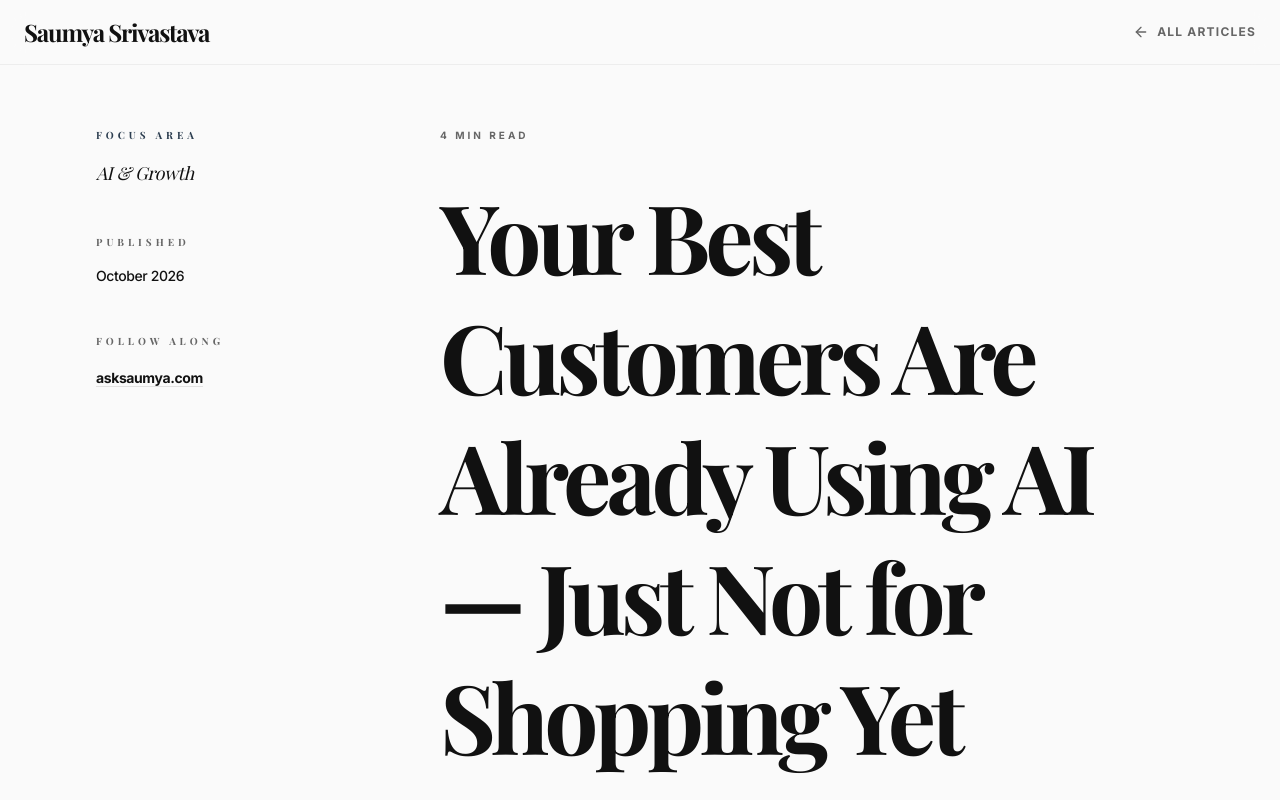
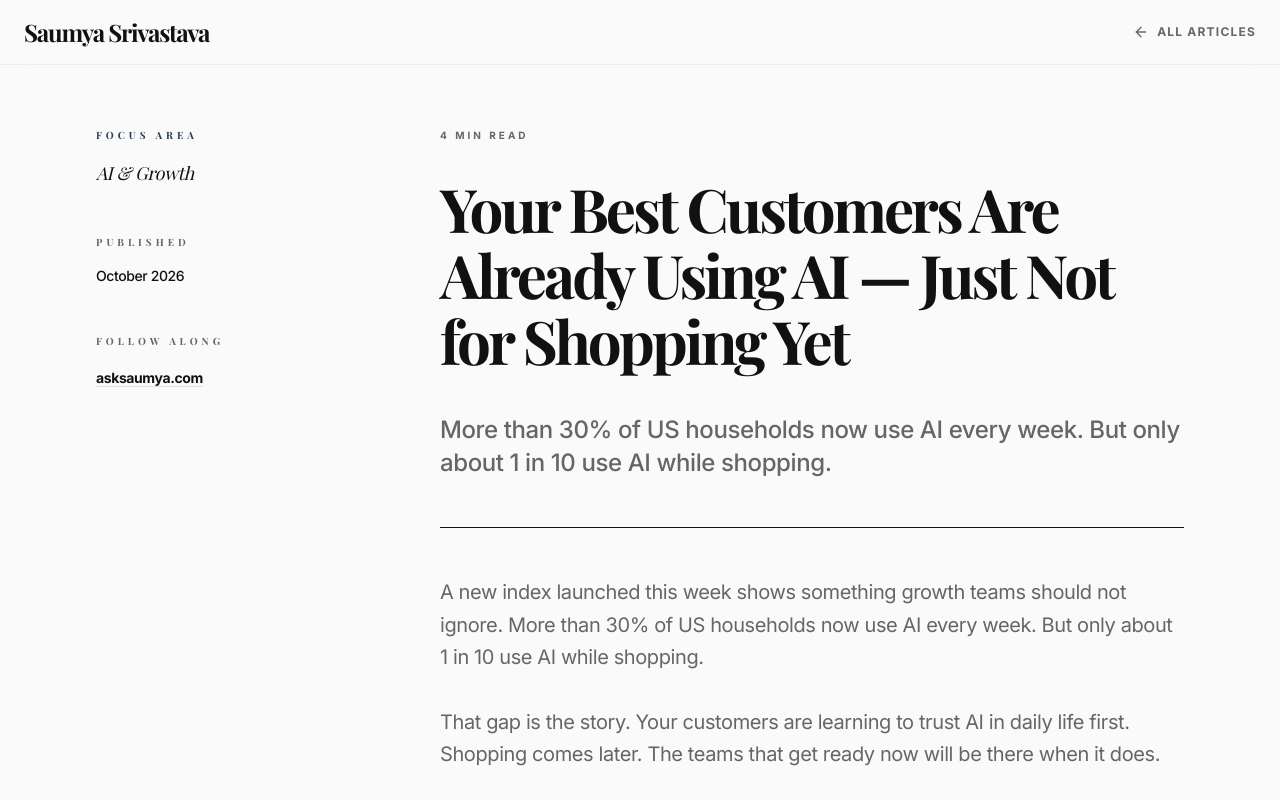
Before and after one commit to saumyasriv2511/my-portfolio-test, a Next.js app: page /blog/ai-engaged-shoppers in a window 1280 px wide. Shown: the top 800 px of the page. Built offline with nearby package versions, Linux system fonts and the light colour scheme; a web font is replaced by a local one.

Commit message:
Match blog headline size to Personalization post

```diff
--- a/src/app/blog/[slug]/page.tsx
+++ b/src/app/blog/[slug]/page.tsx
@@ -31,7 +31,7 @@ export default async function BlogPostPage({ params }: { params: Promise<{ slug:
     <nav className="fixed top-0 w-full z-50 bg-background/80 backdrop-blur-md border-b border-foreground/5 px-6 py-4"><div className="container-custom flex justify-between items-center"><Link href="/" className="font-serif text-2xl font-bold tracking-tighter">Saumya Srivastava</Link><Link href="/blog" className="nav-link flex items-center gap-2"><ArrowLeft className="w-4 h-4" /> All articles</Link></div></nav>
     <main className="pt-32 pb-24 px-6 md:px-12 lg:px-24 container-custom"><div className="max-w-6xl mx-auto"><div className="flex flex-col lg:flex-row gap-16 lg:gap-24"><aside className="lg:w-1/4"><div className="sticky top-32 space-y-12"><div><h4 className="text-[10px] font-bold uppercase tracking-[0.4em] text-accent mb-4">Focus Area</h4><p className="font-serif text-lg italic">{post.category}</p></div><div><h4 className="text-[10px] font-bold uppercase tracking-[0.4em] text-muted-foreground mb-4">Published</h4><p className="text-sm font-medium">{publishedLabel}</p></div><div><h4 className="text-[10px] font-bold uppercase tracking-[0.4em] text-muted-foreground mb-4">Follow Along</h4><a href="https://asksaumya.com" className="text-sm font-bold border-b border-foreground/10 hover:border-foreground transition-all">asksaumya.com</a></div></div></aside><article className="lg:w-3/4">
       <div className="flex items-center gap-4 text-[10px] font-bold uppercase tracking-[0.3em] text-accent mb-8"><span className="text-muted-foreground">{post.readTime}</span></div>
-      <h1 className="text-5xl md:text-8xl font-serif font-bold tracking-tighter leading-tight mb-8">{post.title}</h1>
+      <h1 className="text-4xl md:text-6xl font-serif font-bold tracking-tighter mb-8 leading-[1.1]">{post.title}</h1>
       <p className="text-xl md:text-2xl text-muted-foreground font-medium leading-snug border-b border-foreground pt-2 pb-12 mb-12">{post.excerpt}</p>
       <div className="space-y-8">{renderMarkdown(post.content)}</div>
       <Link href="/blog" className="mt-20 inline-flex items-center gap-2 text-xs font-bold uppercase tracking-widest border-b border-foreground pb-2">More articles <ArrowUpRight className="w-4 h-4" /></Link>
```
